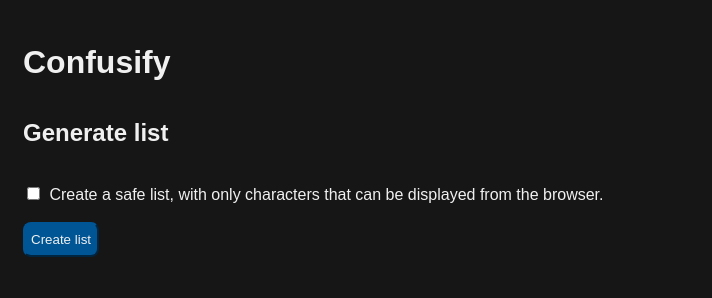
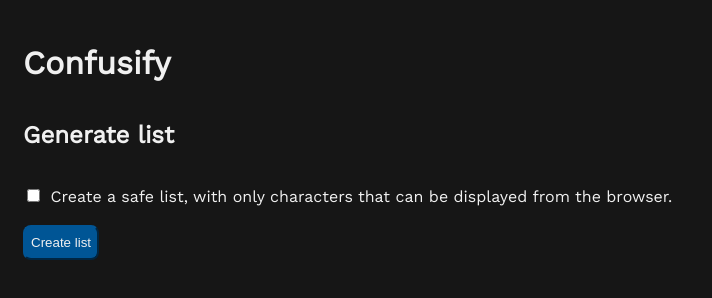
Before and after one commit to Dinoosauro/Confusify, a plain HTML site: page createList.html in a window 1280 px wide. Shown: the whole page, without its empty margins (0-712 px from the left). Drawn offline with nearby package versions, Linux system fonts and the light colour scheme.

Commit message:
Add Work Sans with Google Fonts

```diff
--- a/createList.html
+++ b/createList.html
@@ -1,6 +1,9 @@
 <!DOCTYPE html>
 
 <head>
+    <link rel="preconnect" href="https://fonts.googleapis.com">
+    <link rel="preconnect" href="https://fonts.gstatic.com" crossorigin>
+    <link href="https://fonts.googleapis.com/css2?family=Work+Sans&display=swap" rel="stylesheet">
     <link rel="stylesheet" href="https://dinoosauro.github.io/Confusify/style.css">
 </head>
 
```
Also changed, not shown: index.html (+3 -0 lines).
